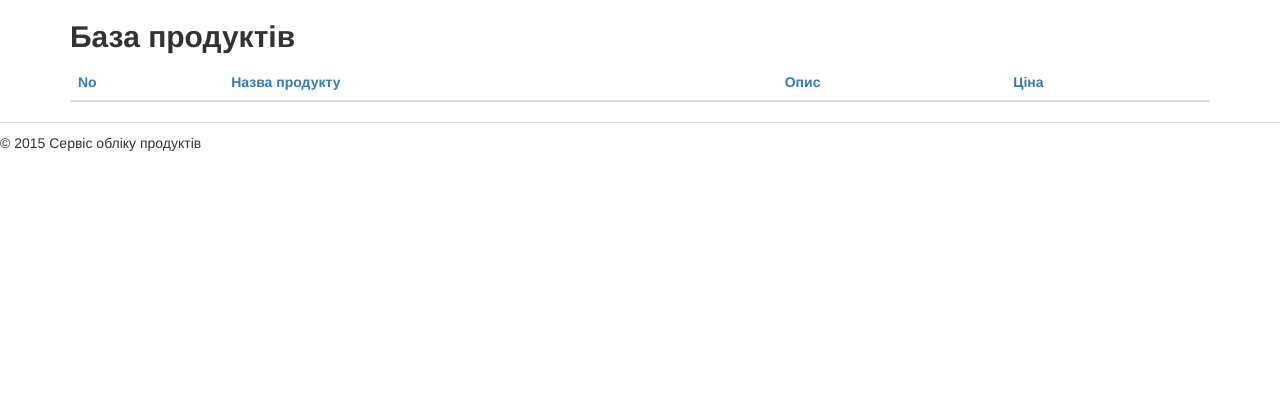
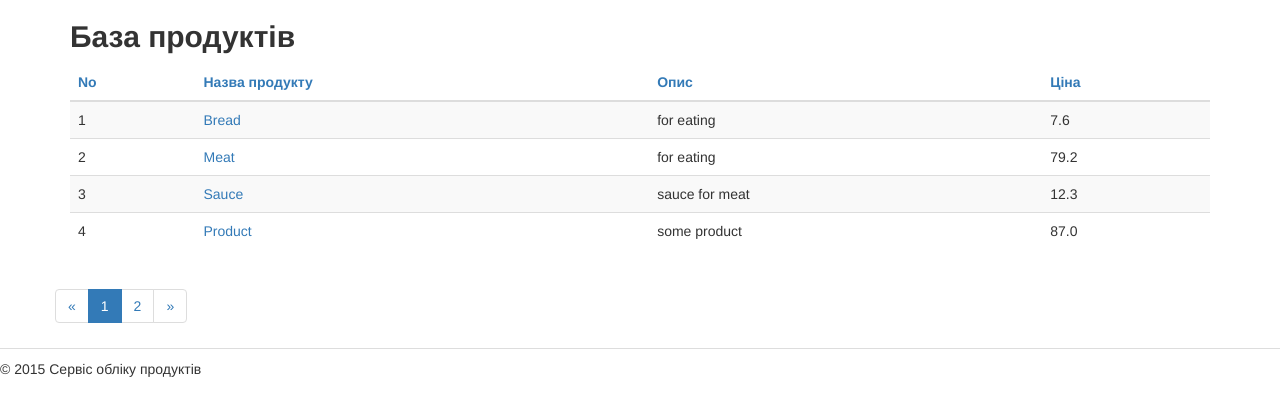
Before and after one commit to mamax/test-project, a Django app: page /products/ in a window 1280 px wide. Shown: the part 70-486 px from the top of the page. Run offline with Django 3.2, Linux system fonts and the light colour scheme; data comes from the database, SQL or seed files in the repository; both versions use the stored data as it was after the commit; lists and menus that the app fills with data are empty; some libraries are stand-ins or nearby versions.

Commit message:
add products

```diff
--- a/products/models.py
+++ b/products/models.py
@@ -34,7 +34,7 @@ class Product(models.Model):
     created_at = models.DateField(
         blank=False,
         verbose_name=u"Дата створення",
-        default='datetime.date.today')
+        )
 
     modified_at = models.DateField(
         blank=True,
--- a/products/templates/products/products_add.html
+++ b/products/templates/products/products_add.html
@@ -51,7 +51,7 @@
     <div class="col-sm-10">
       <input type="text" value="{{ request.POST.created_at }}"
              name="created_at" id="created_at"
-             placeholder="Напр. June 16, 2015"
+             placeholder="Напр. 2015-07-06"
              class="form-control" />
       <span class="help-block">{{ errors.created_at }}</span>
     </div>
--- a/products/views.py
+++ b/products/views.py
@@ -18,30 +18,29 @@ def products_proc(request):
     return render()
 
 def products_list(request):
-    # products = Product.objects.all()
-    #
-    # # try to order products list
-    # order_by = request.GET.get('order_by', '')
-    # if order_by in ('first_name', 'description', 'price'):
-    #     products = products.order_by(order_by)
-    #     if request.GET.get('reverse', '') == '1':
-    #         products = products.reverse()
-    #
-    # # paginate students
-    # paginator = Paginator(products, 4)
-    # page = request.GET.get('page')
-    # try:
-    #     products = paginator.page(page)
-    # except PageNotAnInteger:
-    #     # If page is not an integer, deliver first page.
-    #     products = paginator.page(1)
-    # except EmptyPage:
-    #     # If page is out of range (e.g. 9999), deliver
-    #     # last page of results.
-    #     products = paginator.page(paginator.num_pages)
-    #     'products': products
+    products = Product.objects.all()
 
-    return render(request, 'products/products_list.html', {})
+    # try to order products list
+    order_by = request.GET.get('order_by', '')
+    if order_by in ('first_name', 'description', 'price'):
+        products = products.order_by(order_by)
+        if request.GET.get('reverse', '') == '1':
+            products = products.reverse()
+
+    # paginate students
+    paginator = Paginator(products, 4)
+    page = request.GET.get('page')
+    try:
+        products = paginator.page(page)
+    except PageNotAnInteger:
+        # If page is not an integer, deliver first page.
+        products = paginator.page(1)
+    except EmptyPage:
+        # If page is out of range (e.g. 9999), deliver
+        # last page of results.
+        products = paginator.page(paginator.num_pages)
+
+    return render(request, 'products/products_list.html', {'products': products})
 
 
 def products_add(request):
```
Also changed, not shown: db.sqlite3, products/migrations/0002_auto_20150706_0816.py (added).
